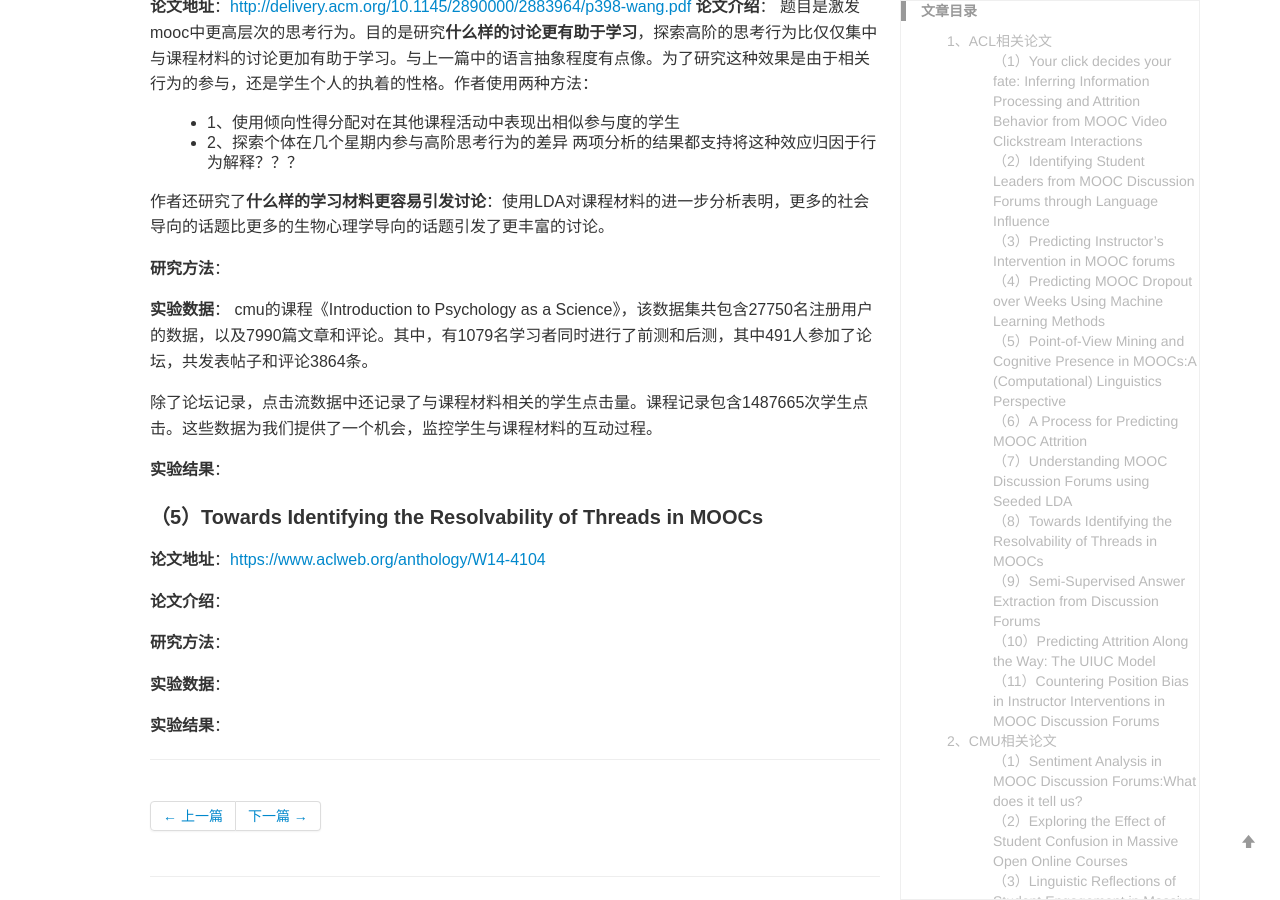
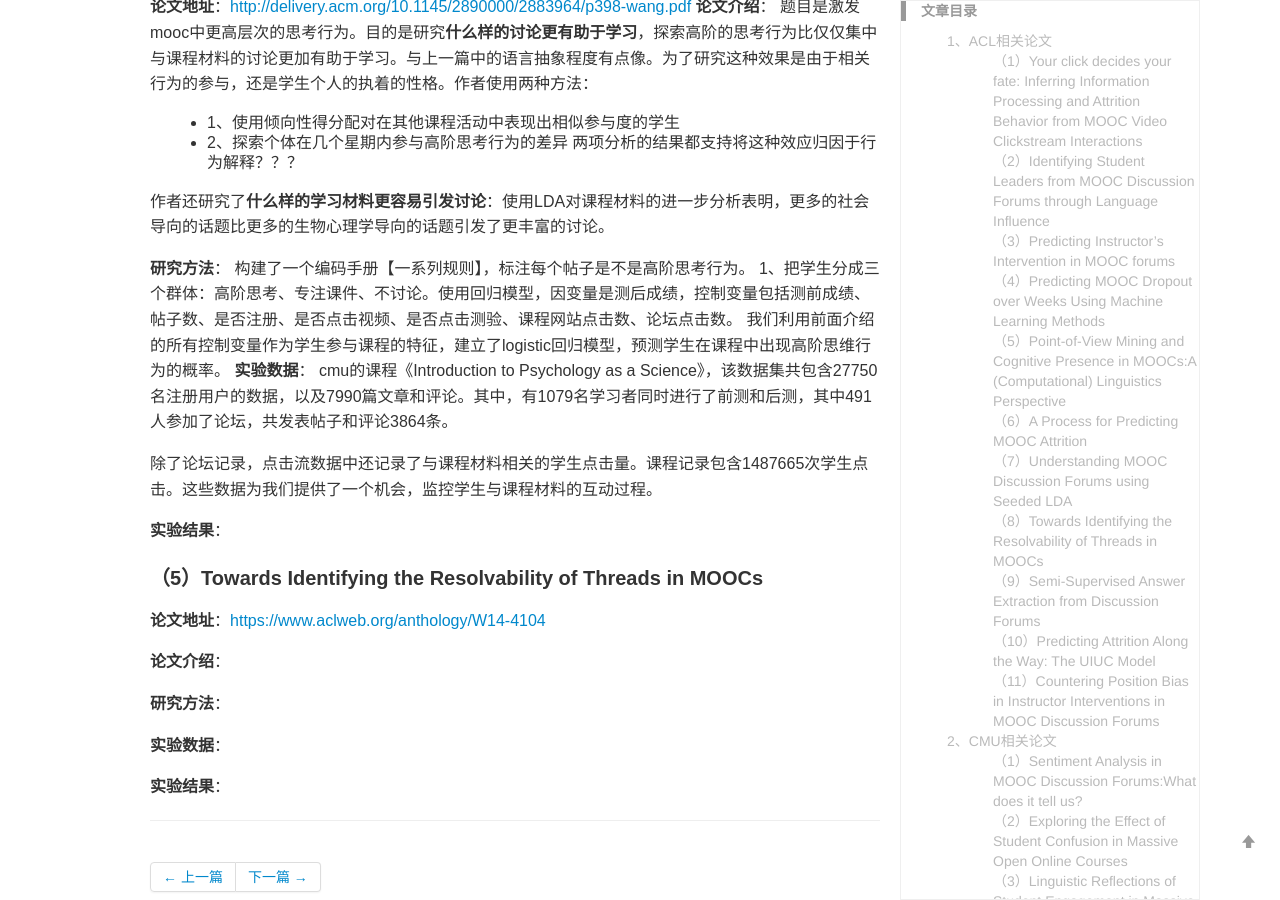
Before and after one commit to yuanmingchen/yuanmingchen.github.io, a Jekyll site: the page built from _posts/2019-04-19-online course nlp paper survey 2.md, in a window 1280 px wide and 900 px high, scrolled down 8293 px. Built offline with Jekyll 4.4.1, drawn with Linux system fonts in a browser that asks for light colours; formulas are drawn with MathJax 3; comment, search, counter and statistics services are not loaded.

Commit message:
Updates _posts/2019-04-19-online course nlp paper survey 2.md
Auto commit by GitBook Editor

```diff
--- a/_posts/2019-04-19-online course nlp paper survey 2.md
+++ b/_posts/2019-04-19-online course nlp paper survey 2.md
@@ -248,7 +248,9 @@ $P(w)$表示情感词$w$在评论中出现的概率，$P(TopicKeyword)$表示当
 作者还研究了**什么样的学习材料更容易引发讨论**：使用LDA对课程材料的进一步分析表明，更多的社会导向的话题比更多的生物心理学导向的话题引发了更丰富的讨论。
 
 **研究方法**：
-
+构建了一个编码手册【一系列规则】，标注每个帖子是不是高阶思考行为。
+1、把学生分成三个群体：高阶思考、专注课件、不讨论。使用回归模型，因变量是测后成绩，控制变量包括测前成绩、帖子数、是否注册、是否点击视频、是否点击测验、课程网站点击数、论坛点击数。
+我们利用前面介绍的所有控制变量作为学生参与课程的特征，建立了logistic回归模型，预测学生在课程中出现高阶思维行为的概率。
 **实验数据**：
 cmu的课程《Introduction to Psychology as a Science》，该数据集共包含27750名注册用户的数据，以及7990篇文章和评论。其中，有1079名学习者同时进行了前测和后测，其中491人参加了论坛，共发表帖子和评论3864条。
 
```
